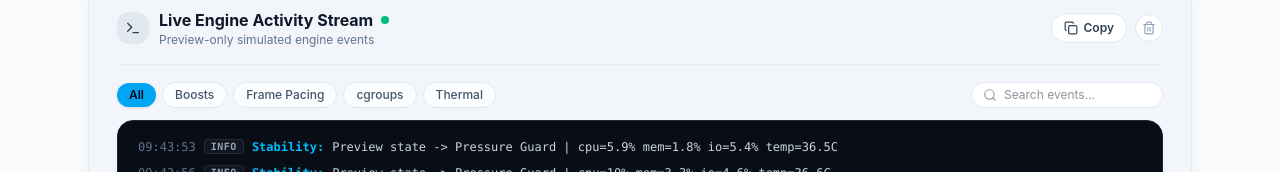
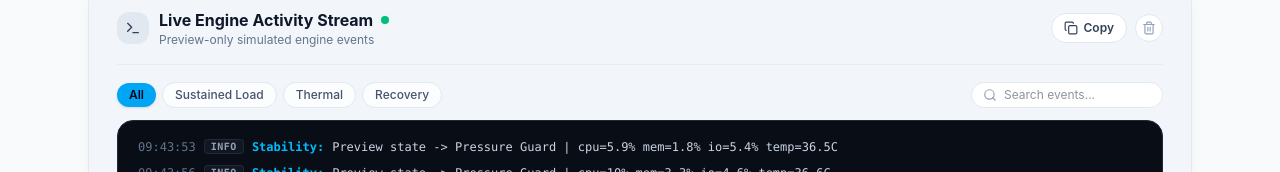
Before and after one commit to mystivara-creator/CoreFlow-Engine, a React (Vite) app: page / in a window 1280 px wide. Shown: the part 959-1131 px from the top of the page. Built offline with nearby package versions, Linux system fonts and the light colour scheme.

Commit message:
chore: remove stale v2 UI claims and label recovery precisely

```diff
--- a/webui/components/LiveReactionStream.tsx
+++ b/webui/components/LiveReactionStream.tsx
@@ -47,12 +47,8 @@ export const LiveReactionStream: React.FC<LiveReactionStreamProps> = ({
     switch (type) {
       case 'BOOST':
         return 'text-sky-500 bg-sky-500/10 border-sky-500/20';
-      case 'FRAME':
-        return 'text-emerald-500 bg-emerald-500/10 border-emerald-500/20';
       case 'THERMAL':
         return 'text-rose-500 bg-rose-500/10 border-rose-500/20';
-      case 'CGROUP':
-        return 'text-indigo-400 bg-indigo-500/10 border-indigo-500/20';
       case 'BASELINE':
         return 'text-teal-400 bg-teal-500/10 border-teal-500/20';
       case 'INFO':
@@ -112,10 +108,9 @@ export const LiveReactionStream: React.FC<LiveReactionStreamProps> = ({
         <div className="flex flex-wrap items-center gap-1.5 text-xs">
           {[
             { id: 'ALL', label: 'All' },
-            { id: 'BOOST', label: 'Boosts' },
-            { id: 'FRAME', label: 'Frame Pacing' },
-            { id: 'CGROUP', label: 'cgroups' },
+            { id: 'BOOST', label: 'Sustained Load' },
             { id: 'THERMAL', label: 'Thermal' },
+            { id: 'BASELINE', label: 'Recovery' },
           ].map((chip) => (
             <button
               key={chip.id}
```
